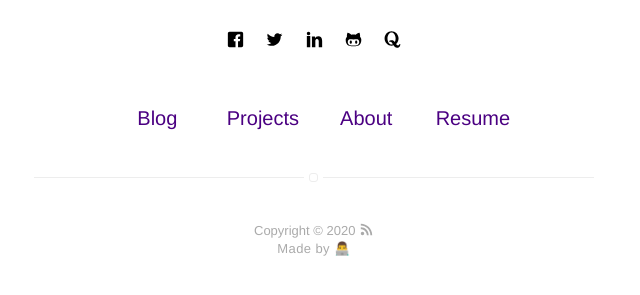
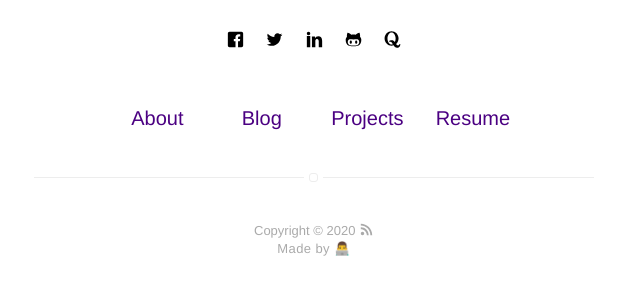
Before and after one commit to imjitendra/imjitendra.github.io, a Jekyll site: the page built from index.html, in a window 1280 px wide. Shown: the part 407-702 px from the top of the page, without its empty margins (326-966 px from the left). Built offline with Jekyll 4.4.1, drawn with Linux system fonts in a browser that asks for light colours.

Commit message:
Update nav.html

```diff
--- a/_includes/nav.html
+++ b/_includes/nav.html
@@ -2,15 +2,23 @@
     <ul class="list">
         {% if page.title != "Home" %}
             <li class="item">
-                <a class="link" href="{{ site.url }}/"><img src="https://img.icons8.com/flat_round/64/000000/home--v1.png">
+                <a class="link" href="{{ site.url }}/"><img src="https://img.icons8.com/material-two-tone/24/000000/home--v2.png">
 </a>
             </li>
+        {% endif %}
+
+        {% if site.about == true %}
+            {% if page.title != "About" %}
+                <li class="item">
+                    <a class="link" href="{{ site.url }}/about">About</a>
+                </li>
+            {% endif %}
         {% endif %}
 
         {% if site.blog == true %}
             {% if page.title != "Blog" %}
                 <li class="item">
-                    <a class="link" href="{{ site.url }}/blog">Blog</a>
+                    <a class="link" href="https://quickhax.com/">Blog</a>
                 </li>
             {% endif %}
         {% endif %}
@@ -21,14 +29,7 @@
                     <a class="link" href="{{ site.url }}/projects">Projects</a>
                 </li>
             {% endif %}
-        {% endif %}
 
-        {% if site.about == true %}
-            {% if page.title != "About" %}
-                <li class="item">
-                    <a class="link" href="{{ site.url }}/about">About</a>
-                </li>
-            {% endif %}
         {% endif %}
 
         {% if site.resume == true %}
```
